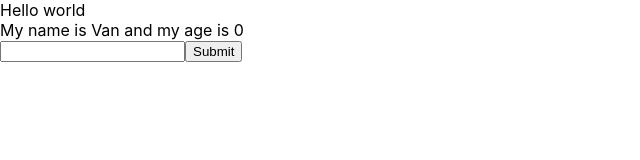
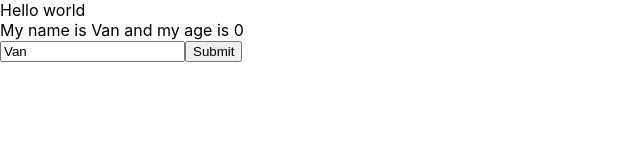
Before and after one commit to vanguyen333/reactUltimate, a React (Create React App) app: page / in a window 1280 px wide. Shown: the top 160 px of the page, without its empty margins (0-640 px from the left). Built offline with nearby package versions, Linux system fonts and the light colour scheme.

Commit message:
added value to input, value = {this.state.name}

```diff
--- a/src/components/MyComponent.js
+++ b/src/components/MyComponent.js
@@ -48,6 +48,7 @@ class MyComponent extends React.Component {
         My name is {this.state.name} and my age is {this.state.age}
         <form onSubmit={(event) => this.handleOnSubmit(event)}>
           <input
+            value={this.state.name} //set original value
             type="text"
             onChange={(event) => this.handleOnChangeInput(event)}
           />
```
